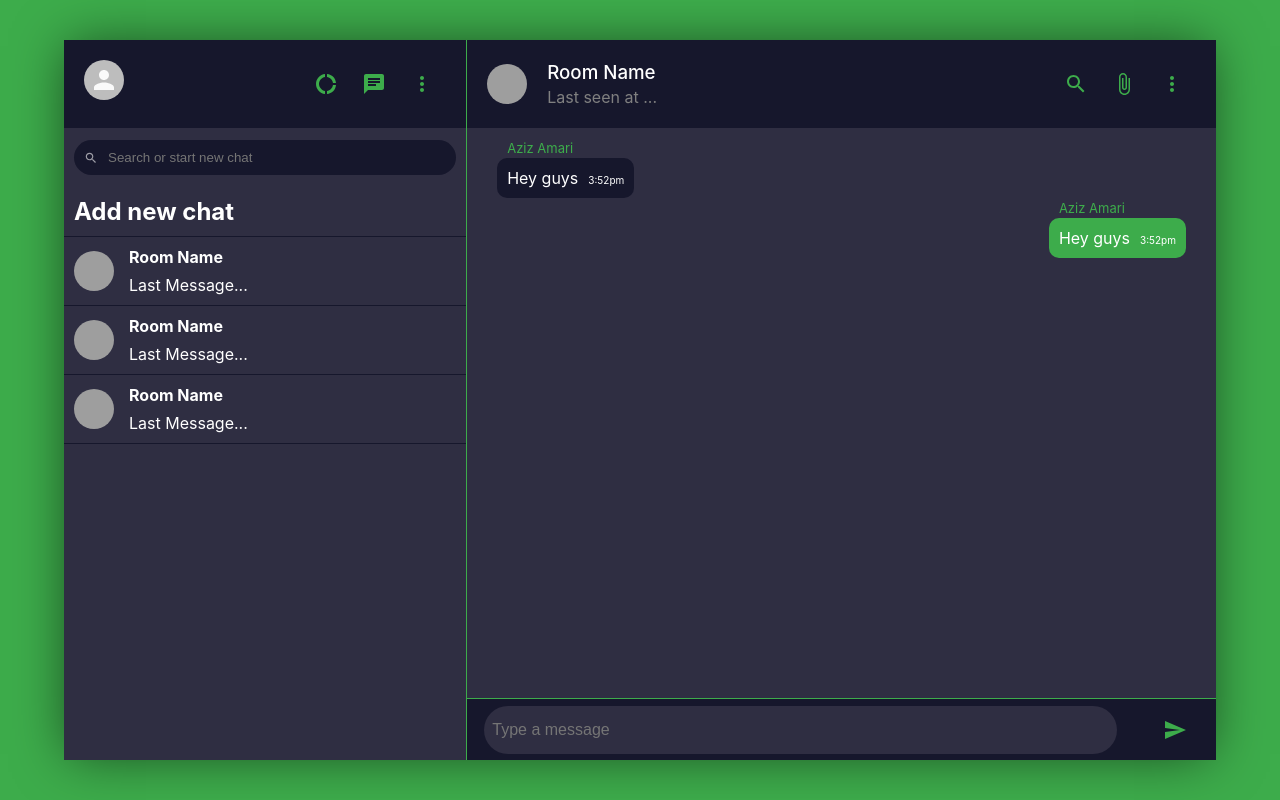
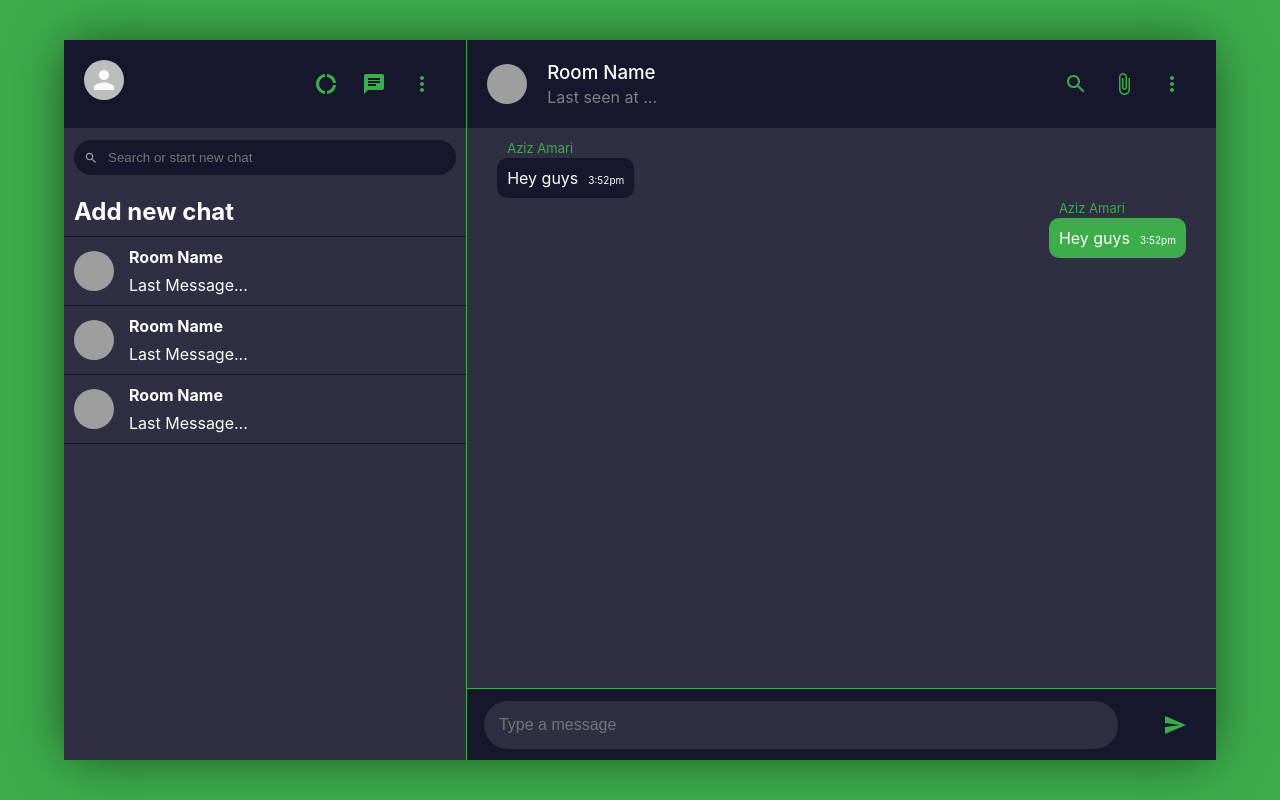
Before and after one commit to azizamari/talk2talk, a React (Create React App) app in the folder client/: page / in a window 1280 px wide. Built offline with nearby package versions, Linux system fonts and the light colour scheme; grey boxes are pictures that could not be loaded.

Commit message:
Polish footer

```diff
--- a/client/src/Chat.css
+++ b/client/src/Chat.css
@@ -67,7 +67,7 @@
     display:flex;
     justify-content: space-between;
     align-items: center;
-    height:62px;
+    height:72px;
     border-top:1px solid #3DAC4B;
     background-color:#16172C;
 }
@@ -81,7 +81,7 @@
 .chat__footer >form >input{
     flex:.9;
     border-radius: 30px;
-    padding:8px;
+    padding:15px;
     border:none;
     background-color: #2F2E42;
     outline: none;
```
